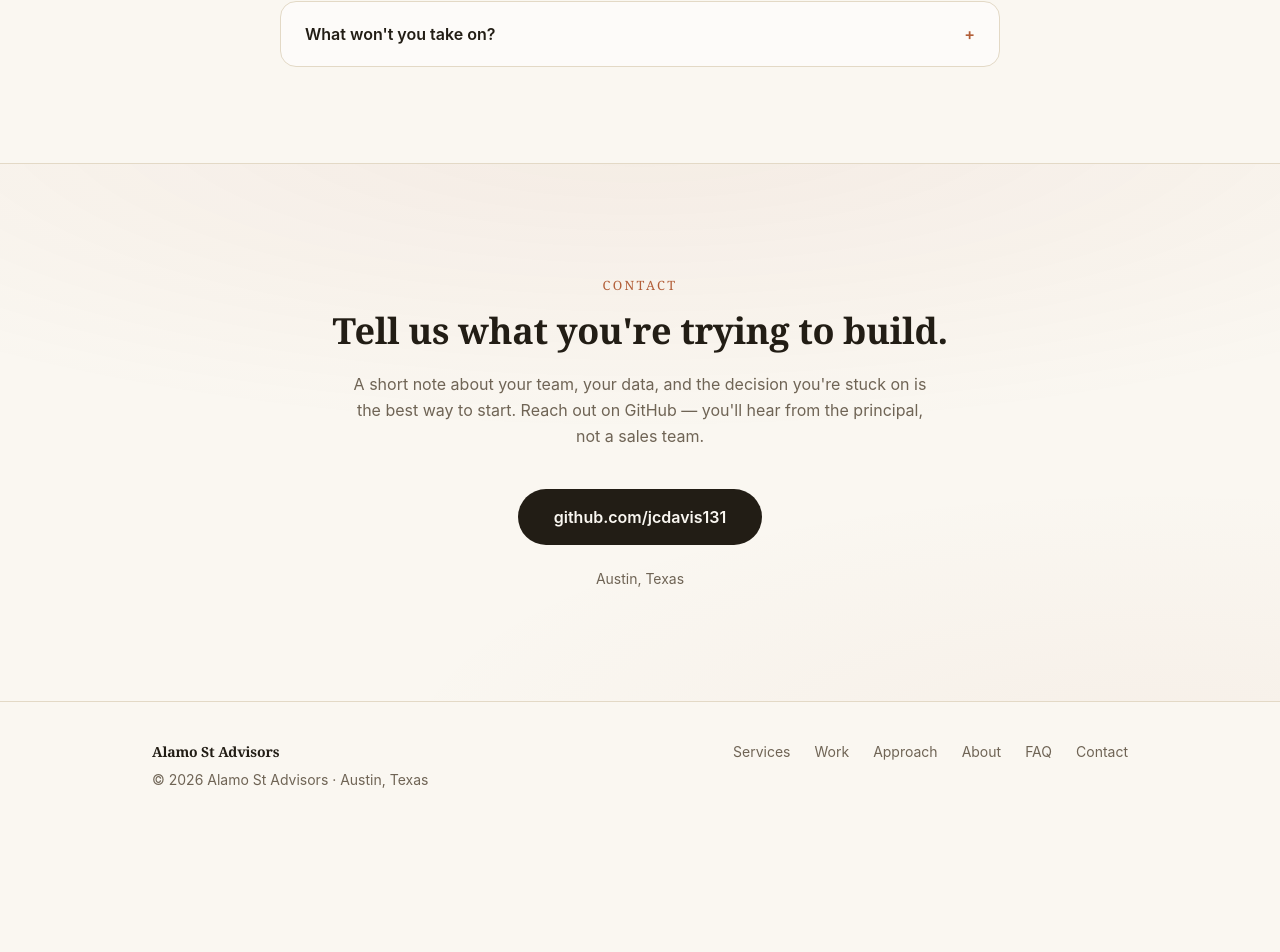
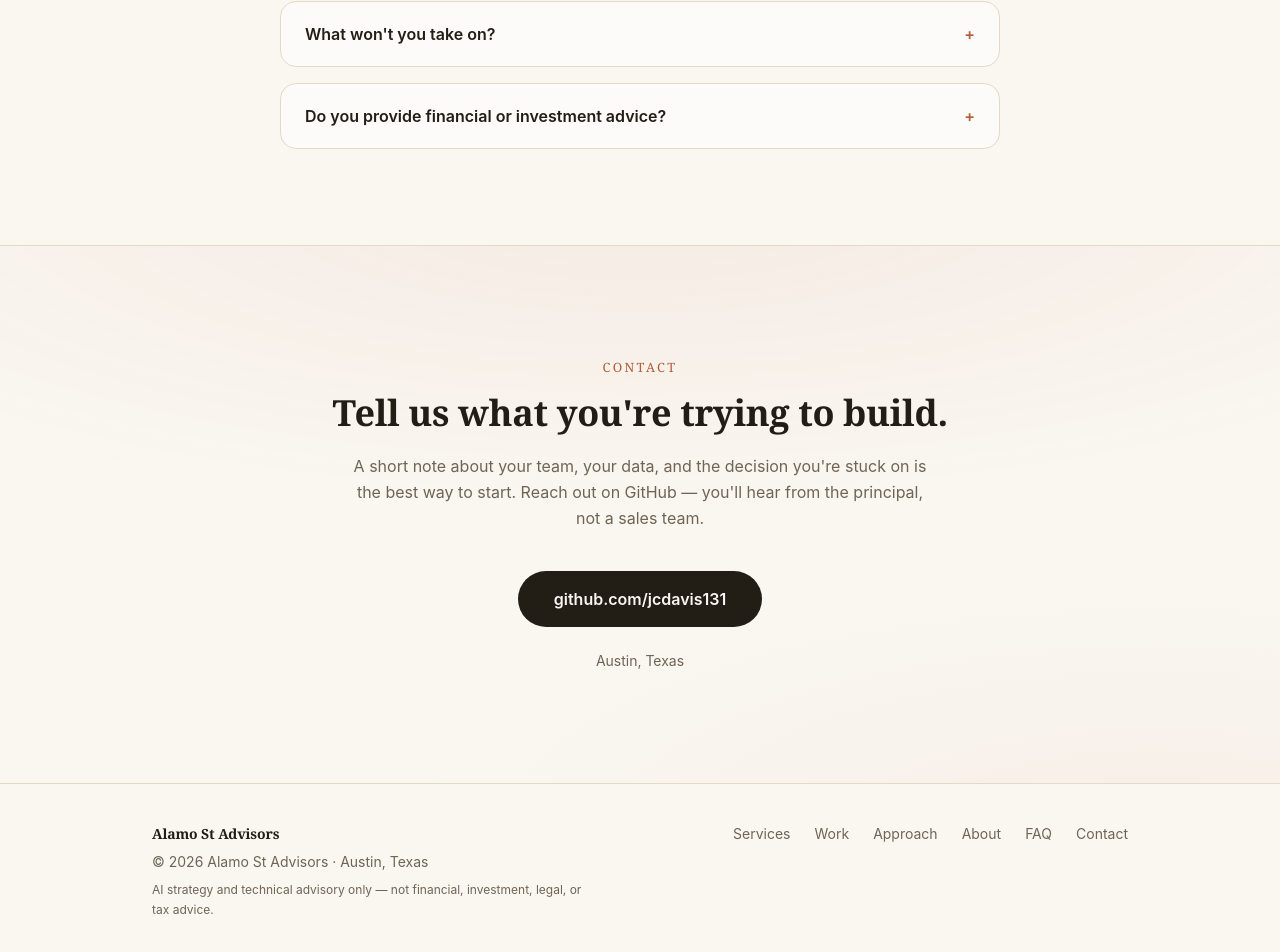
Before and after one commit to jcdavis131/alamost-com, a Next.js app: page / in a window 1280 px wide. Shown: the part 4335-5287 px from the top of the page. Before the commit the page ends 5165 px from the top, so only its background shows below. Built offline with nearby package versions, Linux system fonts and the light colour scheme.

Commit message:
Add services disclaimer: footer notice + FAQ entry on financial/investment advice (#9)
Co-authored-by: Scout <scout@hatch.local>

```diff
--- a/app/page.tsx
+++ b/app/page.tsx
@@ -97,6 +97,10 @@ const faqs = [
   [
     "What won't you take on?",
     "Theater. If the honest answer is that you don't need AI for the problem, that's the answer you'll get — along with what would actually move the needle.",
+  ],
+  [
+    "Do you provide financial or investment advice?",
+    "No. Alamo St Advisors is an AI strategy and technical advisory firm — we help teams design, evaluate, and ship AI systems. We don't provide financial, investment, legal, or tax advice, and nothing on this site should be read that way. (The name similarity to any investment adviser is coincidental; we're not affiliated with any registered investment adviser.)",
   ],
 ];
 
@@ -350,6 +354,9 @@ function Footer() {
         <div>
           <p className="font-display font-bold text-[var(--ink)]">Alamo St Advisors</p>
           <p className="mt-2">© 2026 Alamo St Advisors · Austin, Texas</p>
+          <p className="mt-2 max-w-md text-xs leading-relaxed">
+            AI strategy and technical advisory only — not financial, investment, legal, or tax advice.
+          </p>
         </div>
         <nav className="flex flex-wrap gap-x-6 gap-y-2">
           <a href="#services" className="transition-colors hover:text-[var(--ink)]">Services</a>
```
